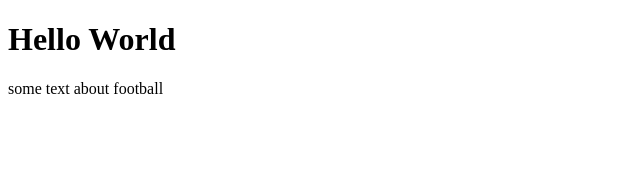
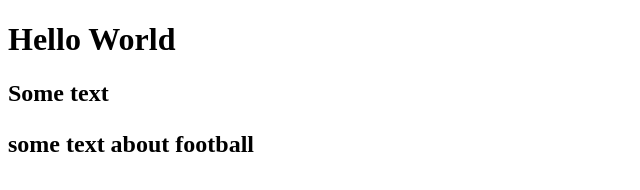
Before and after one commit to Franchukkk/football-manager, a plain HTML site: page index.html in a window 1280 px wide. Shown: the whole page, without its empty margins (0-640 px from the left). Drawn offline with Linux system fonts and the light colour scheme.

```diff
--- a/index.html
+++ b/index.html
@@ -7,6 +7,7 @@
 </head>
 <body>
     <h1>Hello World</h1>
+    <h2>Some text<h2>
     <p>some text about football</p>
 
     <script>
```
